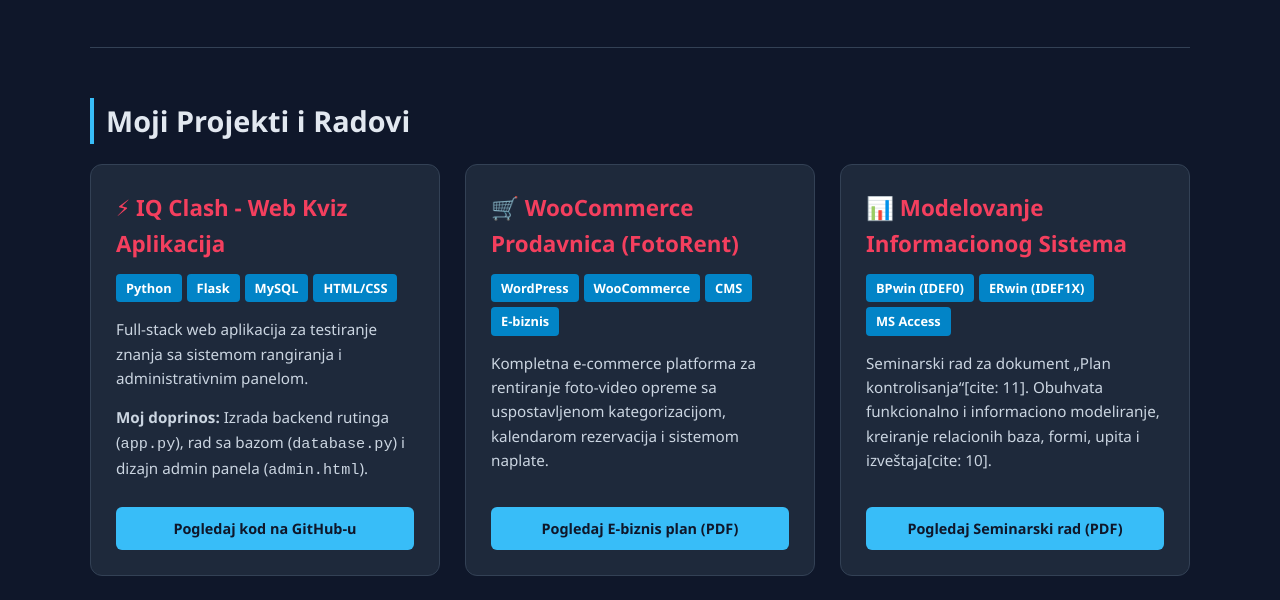
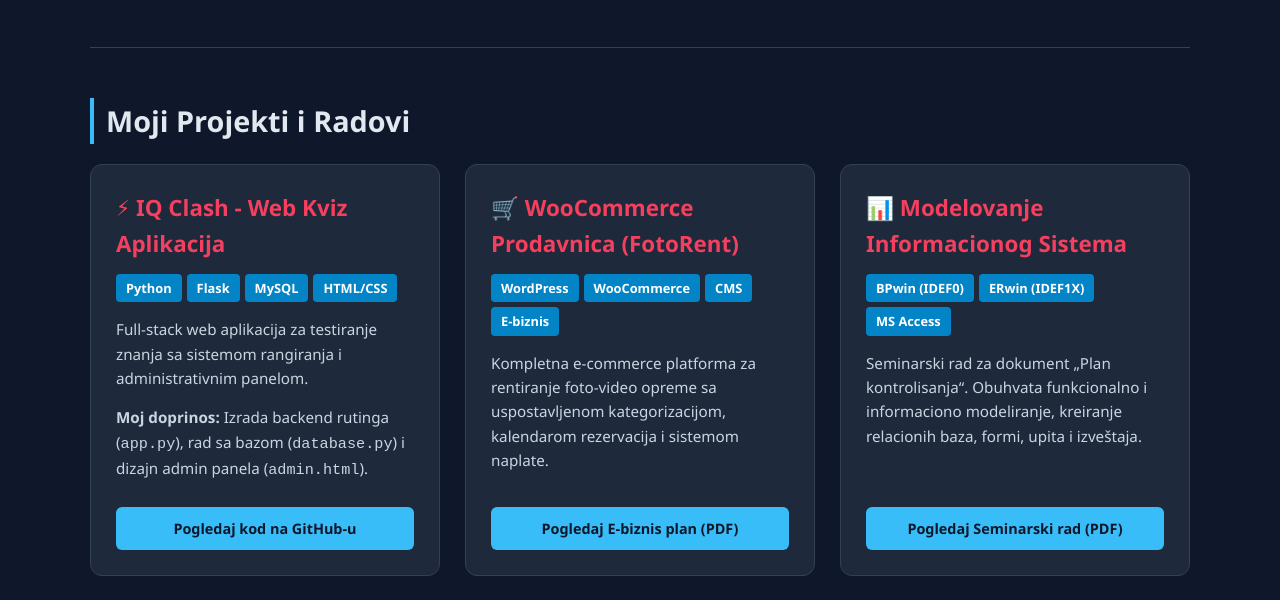
Before and after one commit to aleksandar755/aleksandar755.github.io, a plain HTML site: page index.html in a window 1280 px wide. Shown: the part 184-784 px from the top of the page. Drawn offline with Linux system fonts and the light colour scheme.

Commit message:
Update index.html

```diff
--- a/index.html
+++ b/index.html
@@ -96,7 +96,7 @@
                         <span class="tag">ERwin (IDEF1X)</span>
                         <span class="tag">MS Access</span>
                     </div>
-                    <p>Seminarski rad za dokument „Plan kontrolisanja“[cite: 11]. Obuhvata funkcionalno i informaciono modeliranje, kreiranje relacionih baza, formi, upita i izveštaja[cite: 10].</p>
+                    <p>Seminarski rad za dokument „Plan kontrolisanja“. Obuhvata funkcionalno i informaciono modeliranje, kreiranje relacionih baza, formi, upita i izveštaja.</p>
                 </div>
                 <a href="Aleksandar_Djurovic_inf_sistem.pdf" target="_blank" class="btn">Pogledaj Seminarski rad (PDF)</a>
             </div>
```
